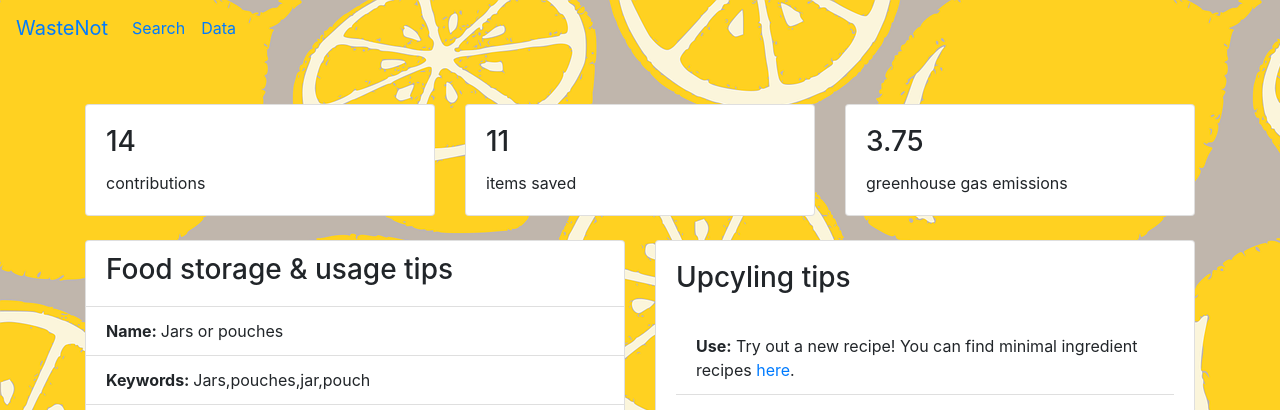
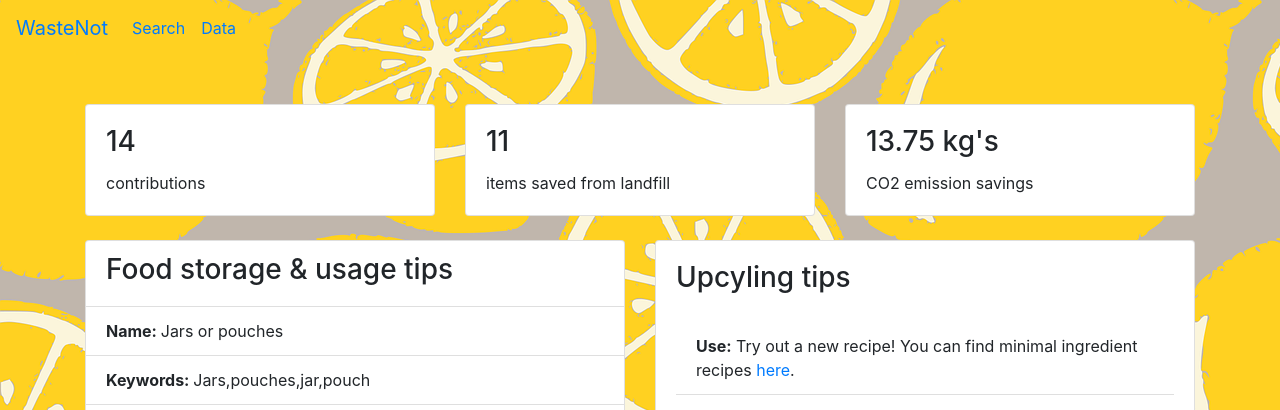
Before and after one commit to vanedo/FoodWasteTracker, a Django app: page /food/1/ in a window 1280 px wide. Shown: the top 410 px of the page. Run offline with Django 3.2, Linux system fonts and the light colour scheme; data comes from the database, SQL or seed files in the repository; parts of the project's set-up code (start-up, migrations or seed data) failed here and were passed over; some libraries are stand-ins or nearby versions.

Commit message:
modified metric values/labels

```diff
--- a/src/apps/tracker/templates/tracker/base.html
+++ b/src/apps/tracker/templates/tracker/base.html
@@ -40,15 +40,15 @@
                     <div class="card mb-4">
                         <div class="card-body">
                             <h3 class="card-title">{% metric_items_saved request %} </h3>
-                            <p class="card-text">items saved </p>
+                            <p class="card-text">items saved from landfill </p>
                         </div>
                     </div>
                 </div>
                 <div class = "col-md-4">
                     <div class="card mb-4">
                         <div class="card-body">
-                            <h3 class="card-title">{% metric_emissions request %}</h3>
-                            <p class="card-text">greenhouse gas emissions</p>
+                            <h3 class="card-title">{% metric_red_emissions request %} kg's</h3>
+                            <p class="card-text">CO2 emission savings</p>
                         </div>
                     </div>
                 </div>
--- a/src/apps/tracker/templatetags/tags.py
+++ b/src/apps/tracker/templatetags/tags.py
@@ -12,11 +12,11 @@ def metric_contributions(request):
     return contributions
 
 @register.simple_tag
-def metric_emissions(request):
-    thrown_count = FoodHistory.objects.filter(eaten='thrown_away').count()
-    emissions = 0.5 * 2.5 * thrown_count # assume 0.5kg per item, 2.5kg CO2 saved per kg
+def metric_red_emissions(request):
+    upcycled_count = FoodHistory.objects.filter(eaten='upcycled').count()
+    red_emissions = 0.5 * 2.5 * upcycled_count # assume 0.5kg per item, 2.5kg CO2 saved per kg
 
-    return emissions
+    return red_emissions
 
 @register.simple_tag
 def metric_items_saved(request):
```
